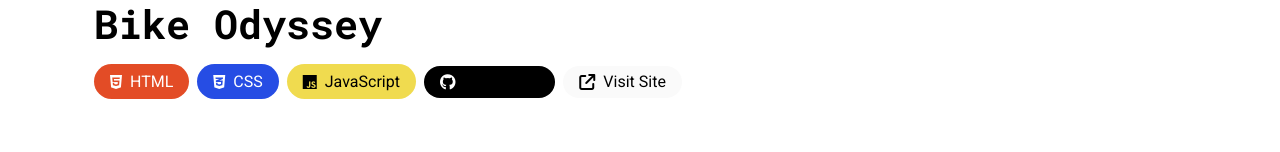
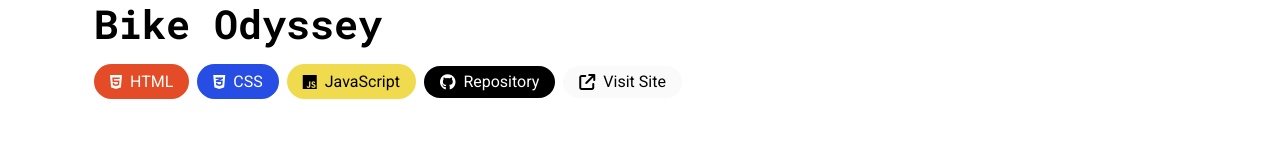
Before and after one commit to ralphMartinFlores/rappyCodes, an Angular app: page /bike-odyssey in a window 1280 px wide. Shown: the part 272-424 px from the top of the page. Built offline with nearby package versions, Linux system fonts and the light colour scheme.

Commit message:
Fixed github text not showing on light mode

```diff
--- a/src/app/components/bfc/bfc.component.scss
+++ b/src/app/components/bfc/bfc.component.scss
@@ -40,6 +40,10 @@ a {
 }
 .github {
     background-color: #000;
+    a {
+        color: #FFF;
+        font-family: var(--ff-secondary);
+    }
 }
 .personal {
     background-color: var(--container-color);
--- a/src/app/components/bikeodyssey/bikeodyssey.component.scss
+++ b/src/app/components/bikeodyssey/bikeodyssey.component.scss
@@ -39,6 +39,10 @@ a {
 }
 .github {
     background-color: #000;
+    a {
+        color: #FFF;
+        font-family: var(--ff-secondary);
+    }
 }
 .personal {
     background-color: var(--container-color);
--- a/src/app/components/blanche/blanche.component.scss
+++ b/src/app/components/blanche/blanche.component.scss
@@ -39,6 +39,10 @@ a {
 }
 .github {
     background-color: #000;
+    a {
+        color: #FFF;
+        font-family: var(--ff-secondary);
+    }
 }
 .personal {
     background-color: var(--container-color);
--- a/src/app/components/gocery/gocery.component.scss
+++ b/src/app/components/gocery/gocery.component.scss
@@ -20,10 +20,6 @@ img {
     p, i {
         color: #FFF;
     }
-    a {
-        color: #FFF;
-        font-family: var(--ff-secondary);
-    }
 }
 .angular {
     background-color: #DD1B16;
@@ -33,6 +29,10 @@ img {
 }
 .github {
     background-color: #000;
+    a {
+        color: #FFF;
+        font-family: var(--ff-secondary);
+    }
 }
 .personal {
     background-color: var(--container-color);
--- a/src/app/components/planets/planets.component.scss
+++ b/src/app/components/planets/planets.component.scss
@@ -39,6 +39,10 @@ img {
 }
 .github {
     background-color: #000;
+    a {
+        color: #FFF;
+        font-family: var(--ff-secondary);
+    }
 }
 .introduction, .problems {
     p {
```
